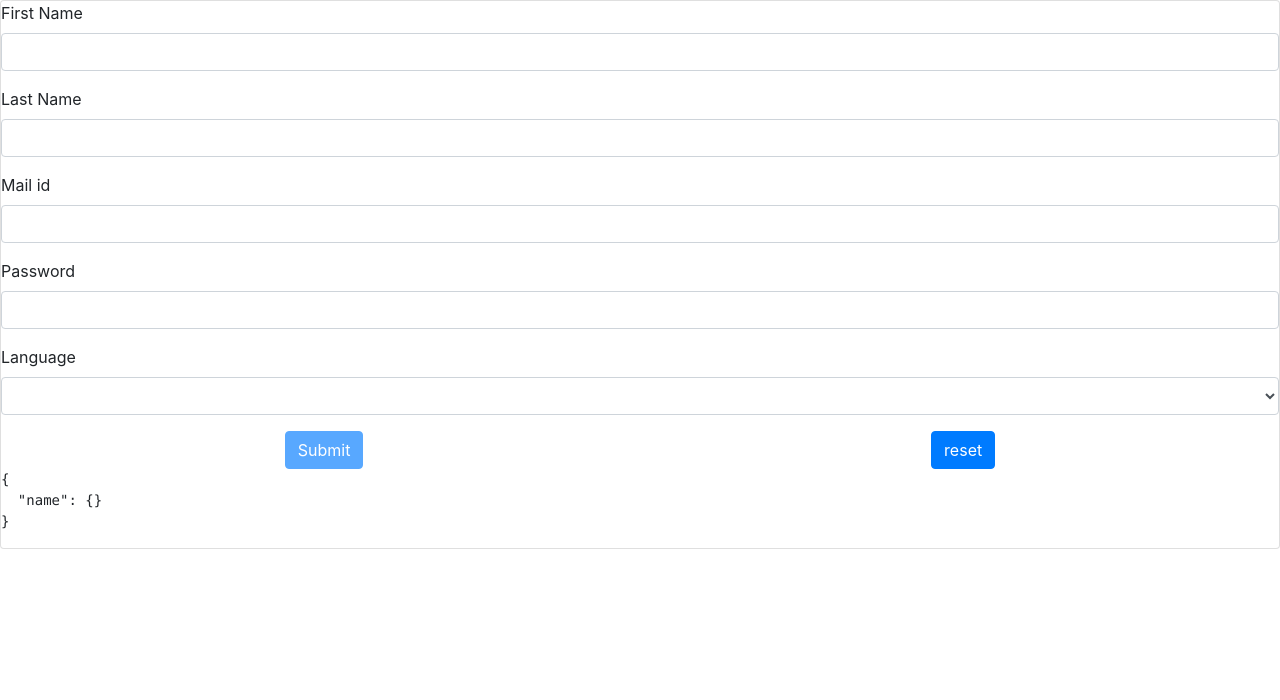
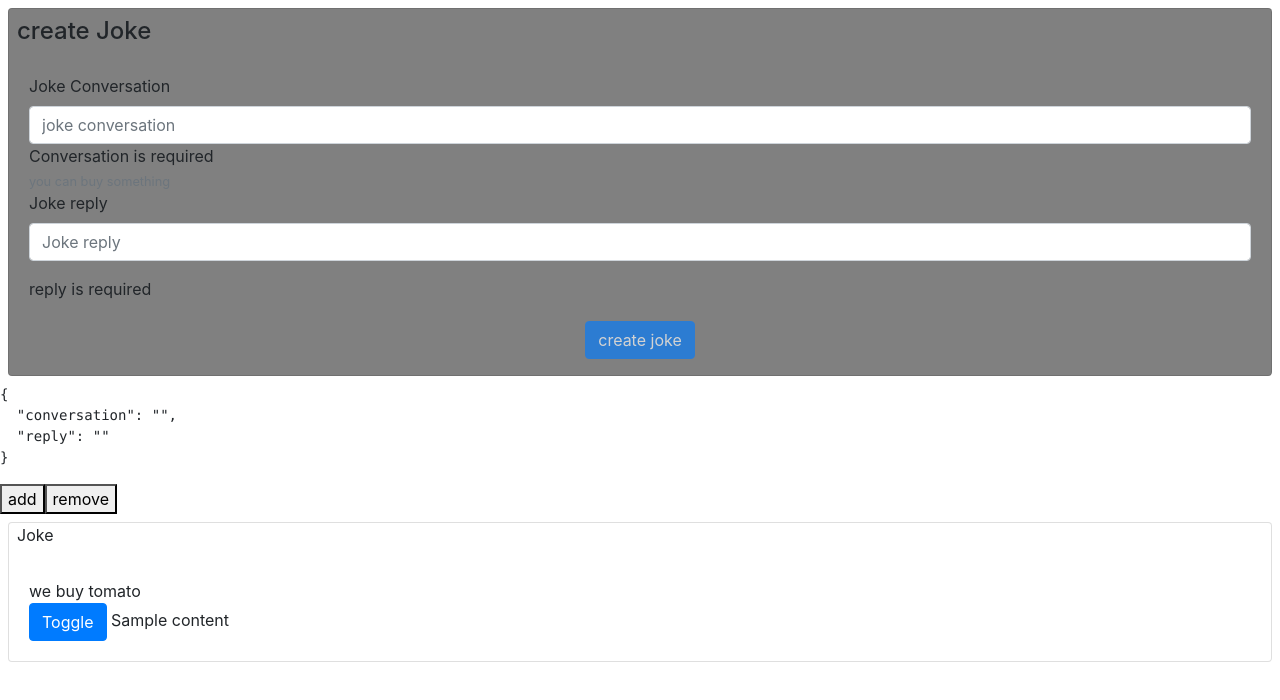
Before and after one commit to Jaiganesh-prakasam/angular-practice, an Angular app: page / in a window 1280 px wide. Shown: the top 700 px of the page. Built offline with nearby package versions, Linux system fonts and the light colour scheme.

Commit message:
joke Form
Model driven form implemented

```diff
--- a/src/app/app.component.html
+++ b/src/app/app.component.html
@@ -1,5 +1,5 @@
 <router-outlet>
-  <!-- <app-jokes></app-jokes> -->
+  <app-jokes></app-jokes>
   <!-- <ngif-ngfor-ngclass></ngif-ngfor-ngclass> -->
   <!-- <custom-directive></custom-directive> -->
   <!-- <observable-subscribe></observable-subscribe> -->
@@ -10,5 +10,5 @@
   <!-- <custom-pipe></custom-pipe> -->
   <!-- <model-driven-forms></model-driven-forms> -->
   <!-- <reactive-forms></reactive-forms> -->
-  <template-driven-form></template-driven-form>
+  <!-- <template-driven-form></template-driven-form> -->
 </router-outlet>
--- a/src/app/jokes/joke-form/joke-form.component.html
+++ b/src/app/jokes/joke-form/joke-form.component.html
@@ -2,7 +2,11 @@
   <h4 class="card-title m-2">
     create Joke
   </h4>
-  <div class="form-group">
+  <form
+    [formGroup]="jokeForm"
+    (ngSubmit)="createJoke(jokeForm.value.conversation, jokeForm.value.reply)"
+    class="form-group"
+  >
     <div class="card-body">
       <label for="jokeConversation">Joke Conversation</label>
       <input
@@ -11,8 +15,19 @@
         id="jokeConversation"
         aria-describedby="jokeHelp"
         placeholder="joke conversation"
-        #jokeconvo
+        formControlName="conversation"
+        [ngClass]="{
+          'is-valid':
+            jokeConversation.valid &&
+            (jokeConversation.dirty || jokeConversation.touched),
+          'is-invalid':
+            jokeConversation.invalid &&
+            (jokeConversation.dirty || jokeConversation.touched)
+        }"
       />
+      <div class="form-control-feedback" *ngIf="jokeConversation.errors">
+        Conversation is required
+      </div>
       <small id="jokeHelp" class="form-text text-muted">
         you can buy something
       </small>
@@ -23,18 +38,28 @@
           class="form-control"
           id="jokeReply"
           placeholder="Joke reply"
-          #jokereply
+          formControlName="reply"
+          [ngClass]="{
+            'is-Valid':
+              jokeReply.valid && (jokeReply.dirty || jokeReply.touched),
+            'is-invalid':
+              jokeReply.invalid && (jokeReply.dirty || jokeReply.touched)
+          }"
         />
+      </div>
+      <div class="form-control-feedback" *ngIf="jokeReply.errors">
+        reply is required
       </div>
     </div>
     <div class="d-flex justify-content-center">
       <button
-        type="button"
-        (click)="createJoke(jokeconvo.value, jokereply.value)"
+        type="submit"
         class="btn btn-primary"
+        [disabled]="jokeForm.invalid"
       >
         create joke
       </button>
     </div>
-  </div>
+  </form>
 </div>
+<pre>{{ jokeForm.value | json }}</pre>
--- a/src/app/jokes/joke-form/joke-form.component.ts
+++ b/src/app/jokes/joke-form/joke-form.component.ts
@@ -5,6 +5,7 @@ import {
   EventEmitter,
   ViewEncapsulation
 } from "@angular/core";
+import { FormGroup, FormControl, Validators } from "@angular/forms";
 import { Joke } from "../../models/shared/joke";
 
 @Component({
@@ -15,9 +16,24 @@ import { Joke } from "../../models/shared/joke";
 })
 export class JokeFormComponent implements OnInit {
   @Output() jokeCreated = new EventEmitter<Joke>();
-  constructor() {}
-
+  jokeForm: FormGroup;
+  jokeConversation: FormControl;
+  jokeReply: FormControl;
+  constructor() {
+    this.jokeFormControlInitiation();
+    this.jokeFormGroup();
+  }
   ngOnInit() {}
+  jokeFormControlInitiation() {
+    this.jokeConversation = new FormControl("", Validators.required);
+    this.jokeReply = new FormControl("", Validators.required);
+  }
+  jokeFormGroup() {
+    this.jokeForm = new FormGroup({
+      conversation: this.jokeConversation,
+      reply: this.jokeReply
+    });
+  }
   createJoke(convo, reply) {
     this.jokeCreated.emit(new Joke(convo, reply));
   }
--- a/src/app/jokes/jokes.module.ts
+++ b/src/app/jokes/jokes.module.ts
@@ -1,11 +1,12 @@
 import { NgModule } from "@angular/core";
 import { CommonModule } from "@angular/common";
+import { ReactiveFormsModule } from "@angular/forms";
 import { JokeComponent } from "./joke/joke.component";
 import { JokesComponent } from "./jokes.component";
 import { JokeFormComponent } from "./joke-form/joke-form.component";
 import { JokeContainerComponent } from "./joke-container/joke-container.component";
 import { JokeListComponent } from "./joke-list/joke-list.component";
-import { CleanPipe } from './clean.pipe';
+import { CleanPipe } from "./clean.pipe";
 @NgModule({
   declarations: [
     JokeComponent,
@@ -15,7 +16,7 @@ import { CleanPipe } from './clean.pipe';
     JokeListComponent,
     CleanPipe
   ],
-  imports: [CommonModule],
+  imports: [CommonModule, ReactiveFormsModule],
   exports: [
     JokeComponent,
     JokesComponent,
```
Also changed, not shown: src/app/app.module.ts (+4 -4 lines).
